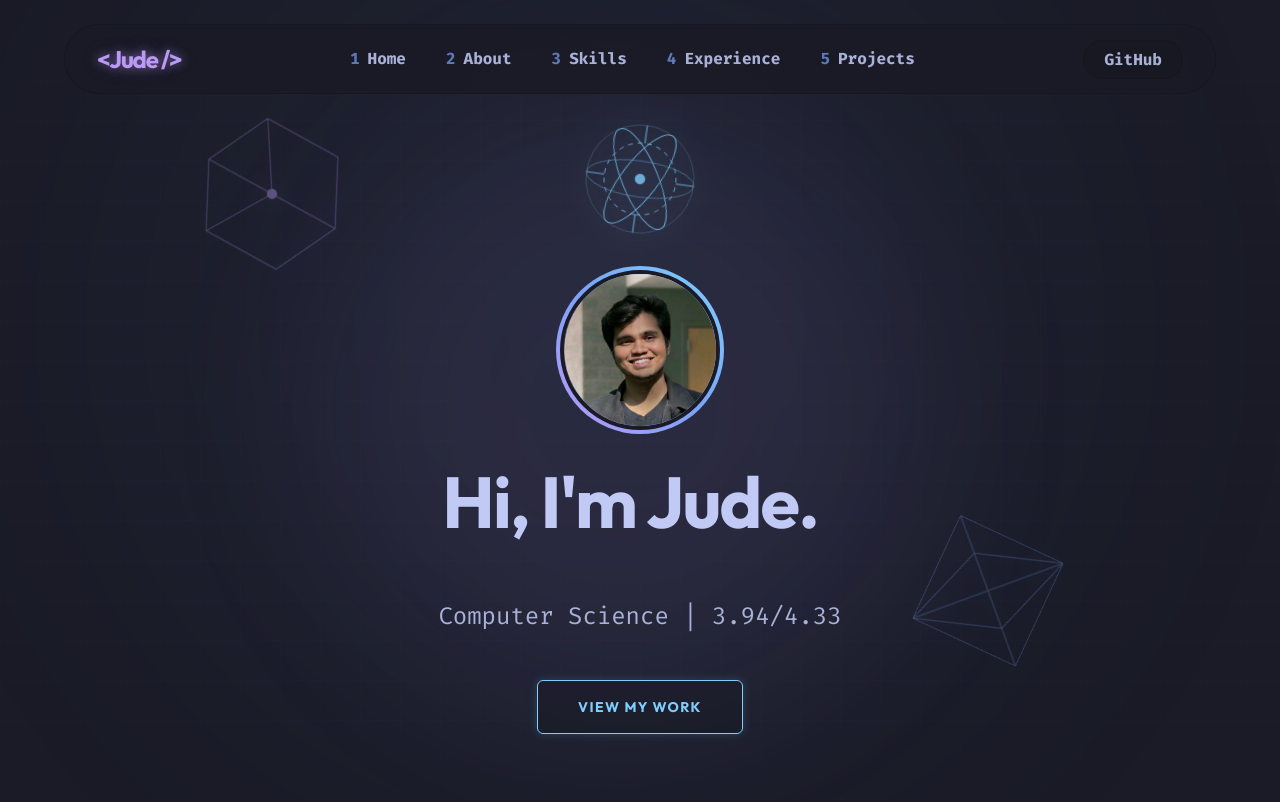
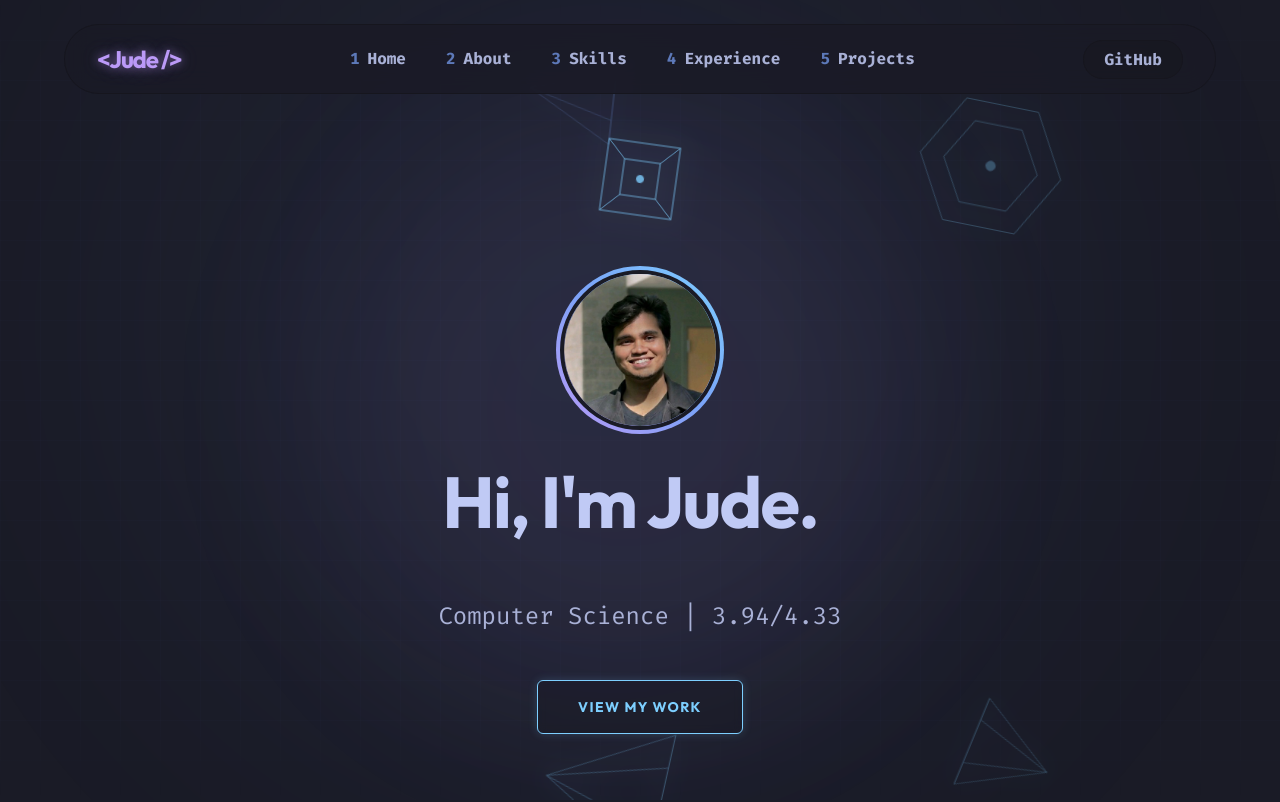
Before and after one commit to juderozario08/judesPortfolio, a React (Vite) app: page / in a window 1280 px wide. Shown: the top 802 px of the page. Built offline with nearby package versions, Linux system fonts and the light colour scheme.

Commit message:
feat: implement random background geometry generator and replace central shape with tesseract

```diff
--- a/src/components/Hero.tsx
+++ b/src/components/Hero.tsx
@@ -1,8 +1,87 @@
+import { useState, useEffect } from 'react';
 import { motion } from 'framer-motion';
 import { TypeAnimation } from 'react-type-animation';
 import { personalInfo } from '../data/resume';
 
+const SHAPES = [
+  // Wireframe Cube
+  <svg width="100%" height="100%" viewBox="0 0 100 100" fill="none" stroke="currentColor" strokeWidth="0.5">
+    <polygon points="50,5 90,25 90,75 50,95 10,75 10,25" />
+    <line x1="50" y1="5" x2="50" y2="50" />
+    <line x1="10" y1="25" x2="50" y2="50" />
+    <line x1="90" y1="25" x2="50" y2="50" />
+    <line x1="50" y1="50" x2="50" y2="95" />
+  </svg>,
+  // Octahedron
+  <svg width="100%" height="100%" viewBox="0 0 100 100" fill="none" stroke="currentColor" strokeWidth="0.5">
+    <polygon points="50,10 90,50 50,90 10,50" />
+    <polygon points="50,10 70,50 50,90 30,50" />
+    <line x1="10" y1="50" x2="90" y2="50" />
+    <line x1="50" y1="10" x2="50" y2="90" />
+  </svg>,
+  // Wireframe Pyramid
+  <svg width="100%" height="100%" viewBox="0 0 100 100" fill="none" stroke="currentColor" strokeWidth="0.5">
+    <polygon points="50,10 90,80 10,80" />
+    <line x1="50" y1="10" x2="30" y2="80" />
+    <line x1="50" y1="10" x2="70" y2="80" />
+    <line x1="10" y1="80" x2="90" y2="80" />
+  </svg>,
+  // Concentric Hexagons
+  <svg width="100%" height="100%" viewBox="0 0 100 100" fill="none" stroke="currentColor" strokeWidth="0.5">
+    <polygon points="50,5 89,27 89,73 50,95 11,73 11,27" />
+    <polygon points="50,20 76,35 76,65 50,80 24,65 24,35" />
+    <circle cx="50" cy="50" r="3" fill="currentColor" />
+  </svg>
+];
+
+const COLORS = ['text-tokyo-cyan', 'text-tokyo-purple', 'text-tokyo-blue'];
+
+type RandomShape = {
+  id: number;
+  shapeIndex: number;
+  color: string;
+  size: number;
+  top: string;
+  left: string;
+  duration: number;
+  rotationDuration: number;
+  direction: number;
+};
+
 const Hero = () => {
+  const [randomShapes, setRandomShapes] = useState<RandomShape[]>([]);
+
+  useEffect(() => {
+    // Generate 3 to 5 random shapes
+    const numShapes = Math.floor(Math.random() * 3) + 3;
+    const newShapes: RandomShape[] = [];
+
+    for (let i = 0; i < numShapes; i++) {
+      let topNum, leftNum;
+      // Avoid center (30% to 70% width, 20% to 80% height)
+      do {
+        topNum = Math.random() * 90; // keep slightly away from edges
+        leftNum = Math.random() * 90;
+      } while (
+        leftNum > 20 && leftNum < 80 &&
+        topNum > 15 && topNum < 85
+      );
+
+      newShapes.push({
+        id: i,
+        shapeIndex: Math.floor(Math.random() * SHAPES.length),
+        color: COLORS[Math.floor(Math.random() * COLORS.length)],
+        size: Math.floor(Math.random() * 120) + 60, // 60px to 180px
+        top: `${topNum}%`,
+        left: `${leftNum}%`,
+        duration: Math.random() * 5 + 6, // 6s to 11s
+        rotationDuration: Math.random() * 20 + 20, // 20s to 40s
+        direction: Math.random() > 0.5 ? 1 : -1
+      });
+    }
+    setRandomShapes(newShapes);
+  }, []);
+
   return (
     <section id="home" className="relative min-h-screen flex flex-col items-center justify-center">
       {/* Background gradients */}
@@ -29,36 +108,29 @@ const Hero = () => {
         />
       </div>
 
-      {/* Background Floating Geometries */}
-      <motion.div
-        animate={{ y: [-20, 20, -20], rotate: [0, -360] }}
-        transition={{ y: { duration: 6, repeat: Infinity, ease: "easeInOut" }, rotate: { duration: 40, repeat: Infinity, ease: "linear" } }}
-        className="absolute top-32 left-[15%] text-tokyo-purple opacity-40 drop-shadow-[0_0_15px_rgba(187,154,247,0.4)] pointer-events-none z-0"
-      >
-        <svg width="160" height="160" viewBox="0 0 100 100" fill="none" stroke="currentColor" strokeWidth="0.5">
-          <polygon points="50,5 90,25 90,75 50,95 10,75 10,25" />
-          <line x1="50" y1="5" x2="50" y2="50" />
-          <line x1="10" y1="25" x2="50" y2="50" />
-          <line x1="90" y1="25" x2="50" y2="50" />
-          <line x1="50" y1="50" x2="50" y2="95" />
-          <circle cx="50" cy="50" r="3" fill="currentColor" />
-        </svg>
-      </motion.div>
+      {/* Random Background Floating Geometries */}
+      {randomShapes.map((shape) => (
+        <motion.div
+          key={shape.id}
+          animate={{ y: [-20, 20, -20], rotate: [0, 360 * shape.direction] }}
+          transition={{
+            y: { duration: shape.duration, repeat: Infinity, ease: "easeInOut" },
+            rotate: { duration: shape.rotationDuration, repeat: Infinity, ease: "linear" }
+          }}
+          className={`absolute ${shape.color} opacity-30 pointer-events-none z-0`}
+          style={{
+            top: shape.top,
+            left: shape.left,
+            width: shape.size,
+            height: shape.size,
+            filter: `drop-shadow(0 0 15px currentColor)`
+          }}
+        >
+          {SHAPES[shape.shapeIndex]}
+        </motion.div>
+      ))}
 
-      <motion.div
-        animate={{ y: [30, -30, 30], rotate: [0, 360] }}
-        transition={{ y: { duration: 8, repeat: Infinity, ease: "easeInOut" }, rotate: { duration: 35, repeat: Infinity, ease: "linear" } }}
-        className="absolute bottom-32 right-[15%] text-tokyo-blue opacity-30 drop-shadow-[0_0_15px_rgba(122,162,247,0.4)] pointer-events-none z-0"
-      >
-        <svg width="200" height="200" viewBox="0 0 100 100" fill="none" stroke="currentColor" strokeWidth="0.5">
-          <polygon points="50,10 90,50 50,90 10,50" />
-          <polygon points="50,10 70,50 50,90 30,50" />
-          <line x1="10" y1="50" x2="90" y2="50" />
-          <line x1="50" y1="10" x2="50" y2="90" />
-        </svg>
-      </motion.div>
-
-      {/* Central Floating geometric shape */}
+      {/* Central Floating Tesseract */}
       <motion.div
         animate={{
           y: [-15, 15, -15],
@@ -71,13 +143,13 @@ const Hero = () => {
         className="mb-8 mt-12 text-tokyo-cyan opacity-80 drop-shadow-[0_0_15px_rgba(125,207,255,0.5)] will-change-transform z-10"
       >
         <svg width="120" height="120" viewBox="0 0 100 100" fill="none" stroke="currentColor" strokeWidth="0.75">
-          <circle cx="50" cy="50" r="30" strokeDasharray="4 4" />
-          <circle cx="50" cy="50" r="45" opacity="0.3" />
-          <ellipse cx="50" cy="50" rx="45" ry="15" transform="rotate(30 50 50)" />
-          <ellipse cx="50" cy="50" rx="45" ry="15" transform="rotate(-30 50 50)" />
-          <ellipse cx="50" cy="50" rx="15" ry="45" opacity="0.5" />
-          <circle cx="50" cy="50" r="4" fill="currentColor" />
-          <path d="M 50 5 L 50 20 M 50 80 L 50 95 M 5 50 L 20 50 M 80 50 L 95 50" strokeWidth="1.5" opacity="0.5" />
+          <rect x="20" y="20" width="60" height="60" />
+          <rect x="35" y="35" width="30" height="30" />
+          <line x1="20" y1="20" x2="35" y2="35" />
+          <line x1="80" y1="20" x2="65" y2="35" />
+          <line x1="20" y1="80" x2="35" y2="65" />
+          <line x1="80" y1="80" x2="65" y2="65" />
+          <circle cx="50" cy="50" r="3" fill="currentColor" />
         </svg>
       </motion.div>
 
```
